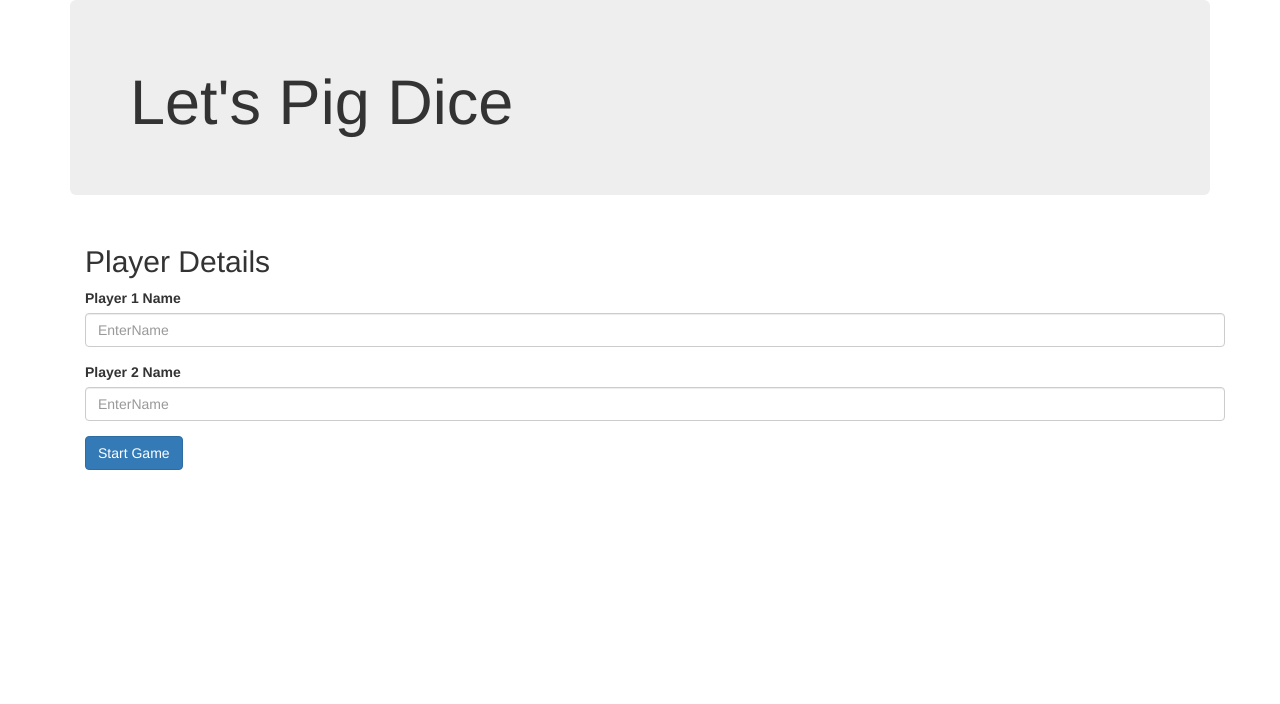
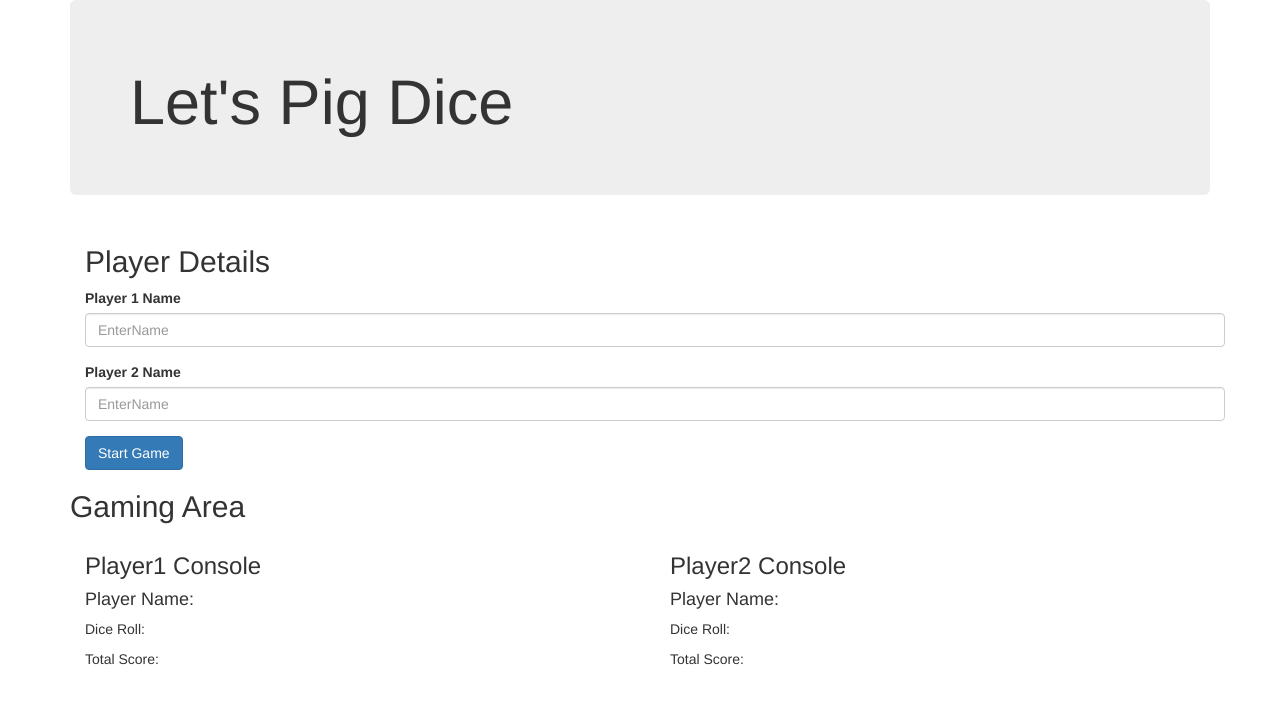
Before and after one commit to Sundaybrian/pig-Dice-WebGame, a plain HTML site: page index.html in a window 1280 px wide. Drawn offline with Linux system fonts and the light colour scheme.

Commit message:
Add a row for the gaming area and a column to separate the two players consoles

```diff
--- a/index.html
+++ b/index.html
@@ -36,6 +36,31 @@
 
       </form>
 
+      <div class="row">
+        <h2>Gaming Area</h2>
+        <div class="col-md-6">
+          <h3>Player1 Console</h3>
+          <h4>Player Name:</h4>
+          <p>Dice Roll:</p>
+          <p>Total Score:</p>
+
+
+        </div>
+        <div class="col-md-6">
+          <h3>Player2 Console</h3>
+          <h4>Player Name:</h4>
+          <p>Dice Roll:</p>
+          <p>Total Score:</p>
+
+
+
+
+        </div>
+
+
+      </div>
+
+
 
     </div>
 
```
